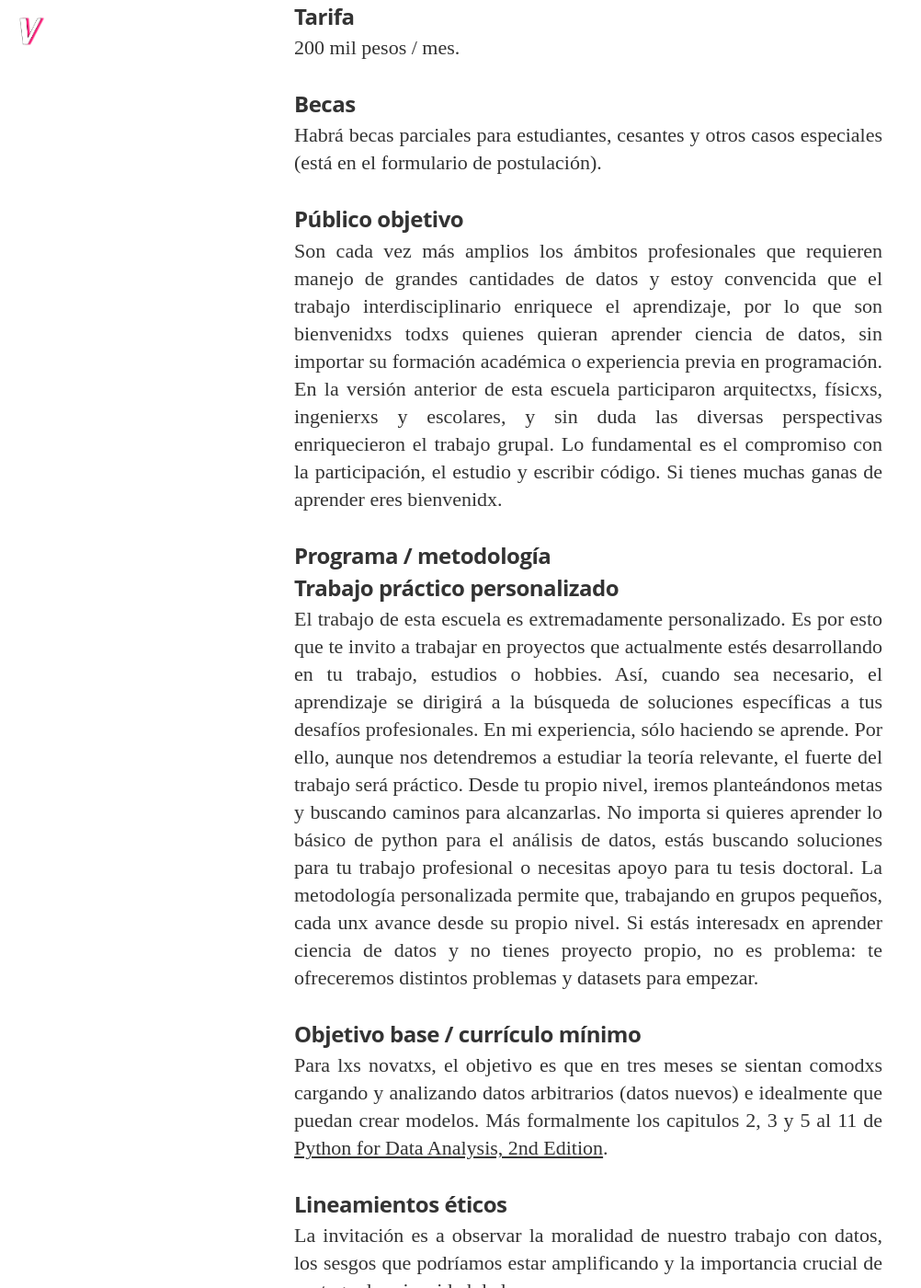
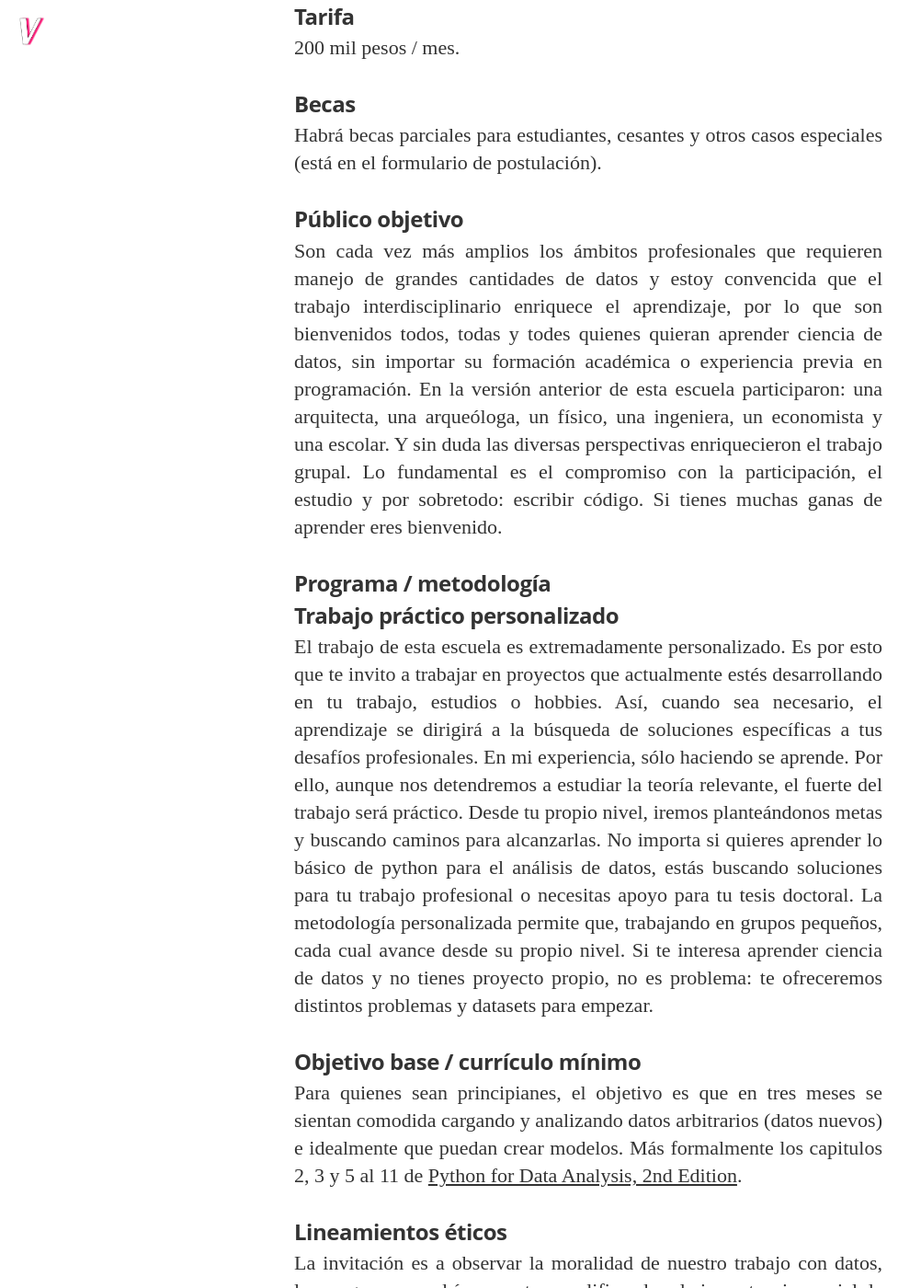
Before and after one commit to verasativa/verasativa.github.io, a Jekyll site: the page built from taller-2020.md, in a window 1280 px wide and 1400 px high, scrolled down 2576 px. Shown: the whole window at 92% size, without its empty margins (0-1002 px from the left). Built offline with Jekyll 4.4.1, drawn with Linux system fonts in a browser that asks for light colours; nearby versions of some CDN libraries; some web fonts are replaced; some of the changed text lies outside the part shown.

Commit message:
taller 2020: +gender neutral

```diff
--- a/taller-2020.md
+++ b/taller-2020.md
@@ -42,17 +42,17 @@ Una vez superada la pandemia habrá data camps intensivos en Chiloé. Espero que
 Habrá becas parciales para estudiantes, cesantes y otros casos especiales (está en el formulario de postulación).
 
 ### Público objetivo
-Son cada vez más amplios los ámbitos profesionales que requieren manejo de grandes cantidades de datos y estoy convencida que el trabajo interdisciplinario enriquece el aprendizaje, por lo que son bienvenidxs todxs quienes quieran aprender ciencia de datos, sin importar su formación académica o experiencia previa en programación. En la versión anterior de esta escuela participaron arquitectxs, físicxs, ingenierxs y escolares, y sin duda las diversas perspectivas enriquecieron el trabajo grupal. Lo fundamental es el compromiso con la participación, el estudio y escribir código. Si tienes muchas ganas de aprender eres bienvenidx.
+Son cada vez más amplios los ámbitos profesionales que requieren manejo de grandes cantidades de datos y estoy convencida que el trabajo interdisciplinario enriquece el aprendizaje, por lo que son bienvenidos todos, todas y todes quienes quieran aprender ciencia de datos, sin importar su formación académica o experiencia previa en programación. En la versión anterior de esta escuela participaron: una arquitecta, una arqueóloga, un físico, una ingeniera, un economista y una escolar. Y sin duda las diversas perspectivas enriquecieron el trabajo grupal. Lo fundamental es el compromiso con la participación, el estudio y por sobretodo: escribir código. Si tienes muchas ganas de aprender eres bienvenido.
 
 ### Programa / metodología
 #### Trabajo práctico personalizado
 El trabajo de esta escuela es extremadamente personalizado. Es por esto que te invito a trabajar en proyectos que actualmente estés desarrollando en tu trabajo, estudios o hobbies. Así, cuando sea necesario, el aprendizaje se dirigirá a la búsqueda de soluciones específicas a tus desafíos profesionales.
 En mi experiencia, sólo haciendo se aprende. Por ello, aunque nos detendremos a estudiar la teoría relevante, el fuerte del trabajo será práctico. Desde tu propio nivel, iremos planteándonos metas y buscando caminos para alcanzarlas.
-No importa si quieres aprender lo básico de python para el análisis de datos, estás buscando soluciones para tu trabajo profesional o necesitas apoyo para tu tesis doctoral. La metodología personalizada permite que, trabajando en grupos pequeños, cada unx avance desde su propio nivel.
-Si estás interesadx en aprender ciencia de datos y no tienes proyecto propio, no es problema: te ofreceremos distintos problemas y datasets para empezar.
+No importa si quieres aprender lo básico de python para el análisis de datos, estás buscando soluciones para tu trabajo profesional o necesitas apoyo para tu tesis doctoral. La metodología personalizada permite que, trabajando en grupos pequeños, cada cual avance desde su propio nivel.
+Si te interesa aprender ciencia de datos y no tienes proyecto propio, no es problema: te ofreceremos distintos problemas y datasets para empezar.
 
 #### Objetivo base / currículo mínimo
-Para lxs novatxs, el objetivo es que en tres meses se sientan comodxs cargando y analizando datos arbitrarios (datos nuevos) e idealmente que puedan crear modelos.  Más formalmente los capitulos 2, 3 y 5 al 11 de [Python for Data Analysis, 2nd Edition](https://www.oreilly.com/library/view/python-for-data/9781491957653/).
+Para quienes sean principianes, el objetivo es que en tres meses se sientan comodida cargando y analizando datos arbitrarios (datos nuevos) e idealmente que puedan crear modelos.  Más formalmente los capitulos 2, 3 y 5 al 11 de [Python for Data Analysis, 2nd Edition](https://www.oreilly.com/library/view/python-for-data/9781491957653/).
 
 #### Lineamientos éticos
 La invitación es a observar la moralidad de nuestro trabajo con datos, los sesgos que podríamos estar amplificando y la importancia crucial de proteger la privacidad de las personas.
@@ -65,9 +65,9 @@ Mi formación es en python, por tanto si quieres profundizar tu R, julia o STATA
 La documentación de las librerías, los libros de teoría básica y los papers de técnicas contemporáneas, están en inglés. Necesitamos que puedas leerlos.
 
 ### Computacionales
-- Debes llegar con jupyter lab instalado (te mandaré un link a algún tutorial de cómo hacerlo de en caso de que seas aceptadx)
+- Debes llegar con jupyter lab instalado (te mandaré un link a algún tutorial de cómo hacerlo al aceptar tu postulación)
 - Te debes conectar desde un lugar relativamente silencioso, e idealmente con audifonos, a la clase semanalmente.
-- Opcional: Si trabajas con 2 pantallas es más comodo para poner a los compañerxs en una y el código en otra. (tambien se puede hacer usando un celular o tablet)
+- Opcional: Si trabajas con 2 pantallas es más comodo para poner a google meet en una y el código en otra. (tambien se puede hacer usando un celular o tablet)
 
 ## Postula
 Te invito a tomarte unos minutos en el formulario de postulación, responderé directamente a todos quienes postulen independiente de la aceptación.
```
